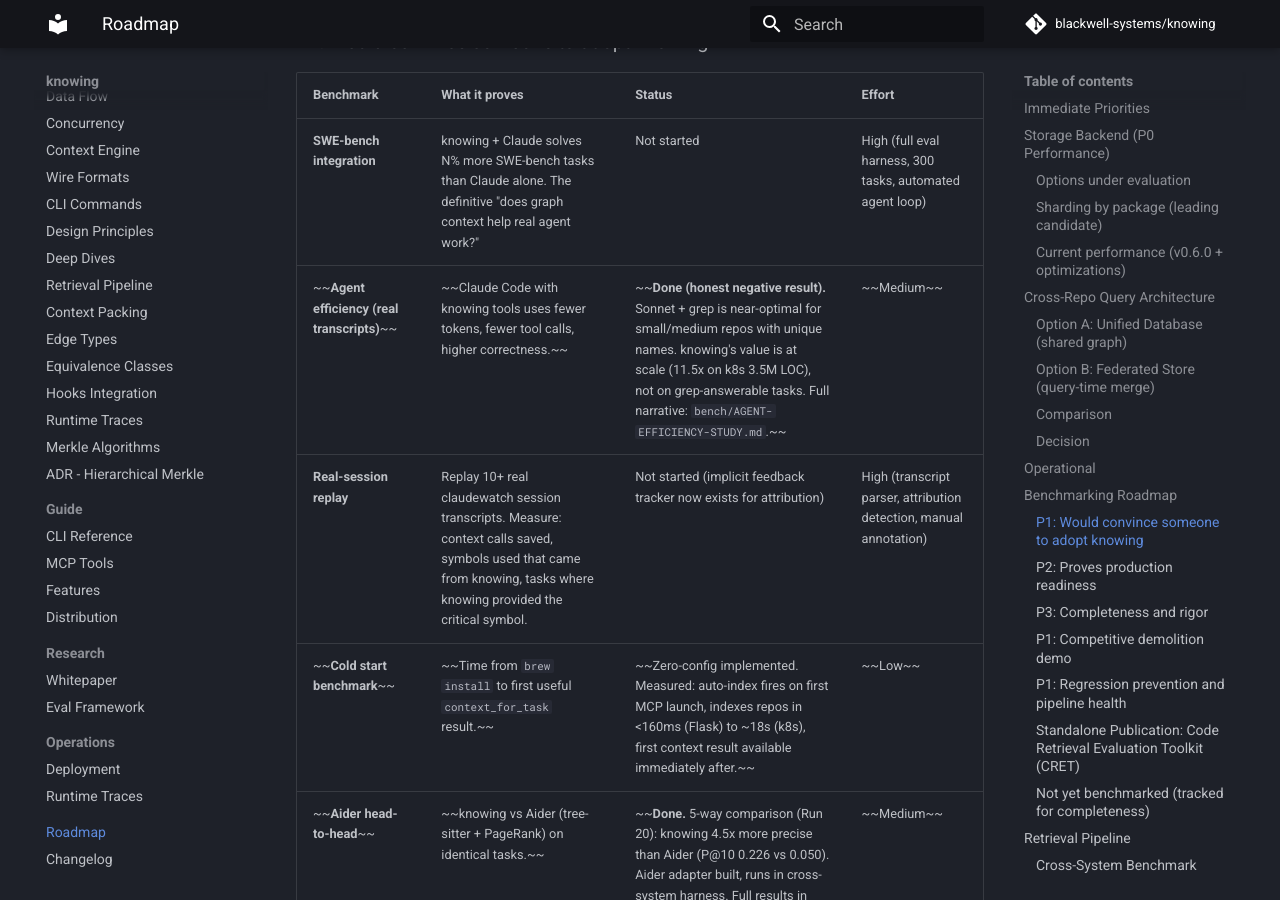
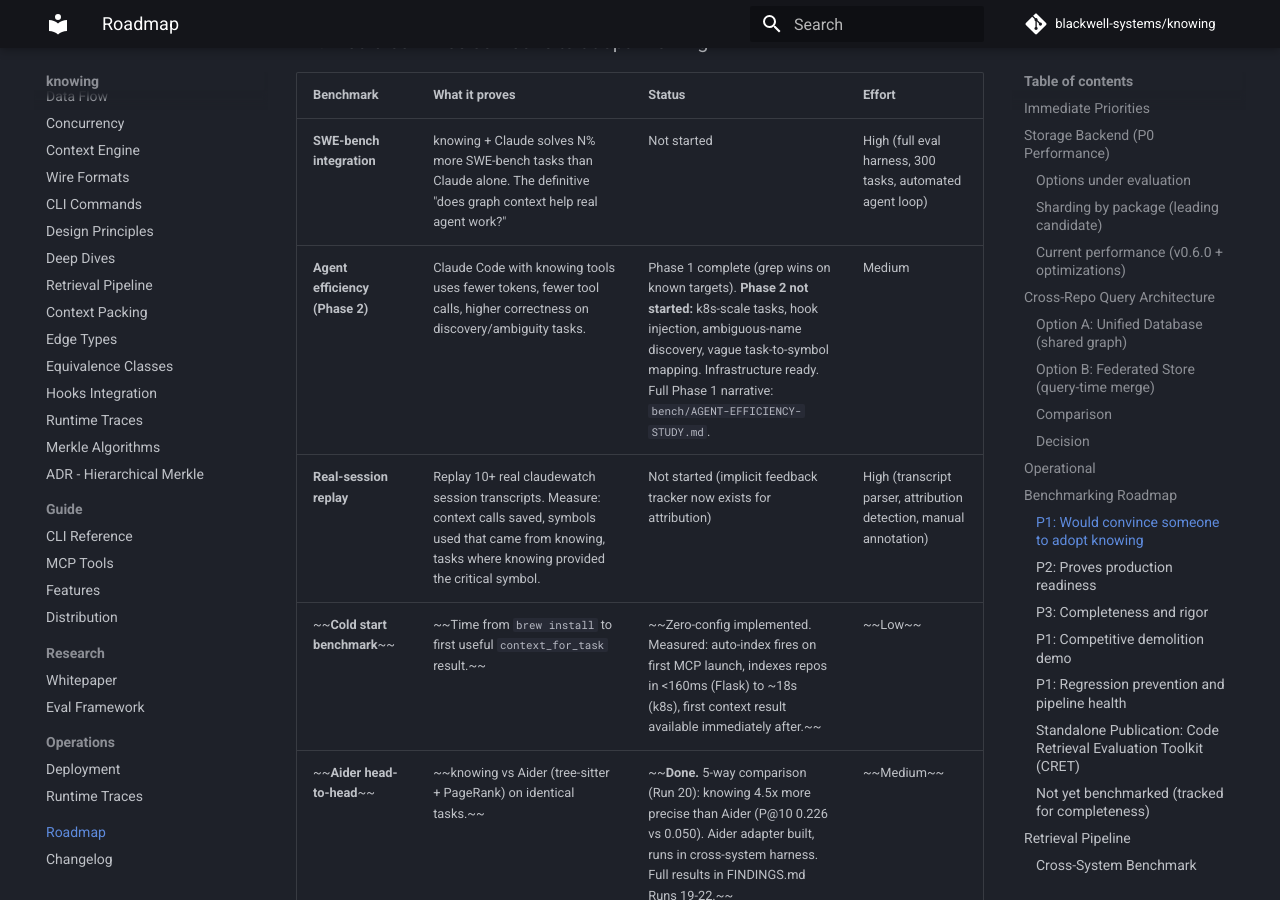
Before and after one commit to blackwell-systems/knowing, an MkDocs documentation site: the page built from docs/roadmap.md, in a window 1280 px wide and 900 px high, scrolled down 6412 px. Built offline with MkDocs 1.6.1 and Material for MkDocs 9.7.7, drawn with Linux system fonts in a browser that asks for light colours; comment, search, counter and statistics services are not loaded.

Commit message:
docs: agent efficiency is Phase 2 pending, not done

```diff
--- a/docs/roadmap.md
+++ b/docs/roadmap.md
@@ -163,7 +163,7 @@ Current status: per-repo isolation (no cross-repo queries). First real user who
 | Benchmark | What it proves | Status | Effort |
 |-----------|---------------|--------|--------|
 | **SWE-bench integration** | knowing + Claude solves N% more SWE-bench tasks than Claude alone. The definitive "does graph context help real agent work?" | Not started | High (full eval harness, 300 tasks, automated agent loop) |
-| ~~**Agent efficiency (real transcripts)**~~ | ~~Claude Code with knowing tools uses fewer tokens, fewer tool calls, higher correctness.~~ | ~~**Done (honest negative result).** Sonnet + grep is near-optimal for small/medium repos with unique names. knowing's value is at scale (11.5x on k8s 3.5M LOC), not on grep-answerable tasks. Full narrative: `bench/AGENT-EFFICIENCY-STUDY.md`.~~ | ~~Medium~~ |
+| **Agent efficiency (Phase 2)** | Claude Code with knowing tools uses fewer tokens, fewer tool calls, higher correctness on discovery/ambiguity tasks. | Phase 1 complete (grep wins on known targets). **Phase 2 not started:** k8s-scale tasks, hook injection, ambiguous-name discovery, vague task-to-symbol mapping. Infrastructure ready. Full Phase 1 narrative: `bench/AGENT-EFFICIENCY-STUDY.md`. | Medium |
 | **Real-session replay** | Replay 10+ real claudewatch session transcripts. Measure: context calls saved, symbols used that came from knowing, tasks where knowing provided the critical symbol. | Not started (implicit feedback tracker now exists for attribution) | High (transcript parser, attribution detection, manual annotation) |
 | ~~**Cold start benchmark**~~ | ~~Time from `brew install` to first useful `context_for_task` result.~~ | ~~Zero-config implemented. Measured: auto-index fires on first MCP launch, indexes repos in <160ms (Flask) to ~18s (k8s), first context result available immediately after.~~ | ~~Low~~ |
 | ~~**Aider head-to-head**~~ | ~~knowing vs Aider (tree-sitter + PageRank) on identical tasks.~~ | ~~**Done.** 5-way comparison (Run 20): knowing 4.5x more precise than Aider (P@10 0.226 vs 0.050). Aider adapter built, runs in cross-system harness. Full results in FINDINGS.md Runs 19-22.~~ | ~~Medium~~ |
```
